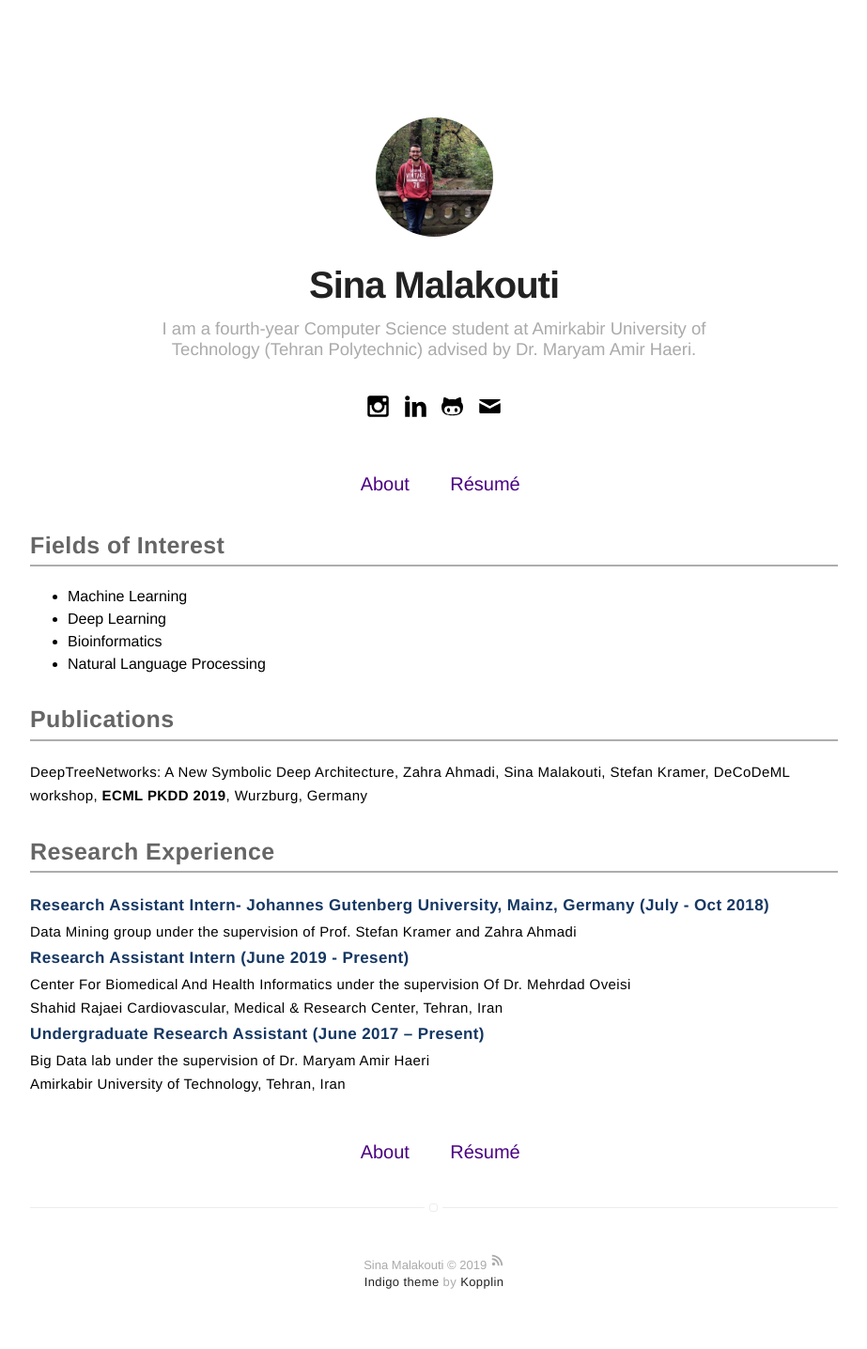
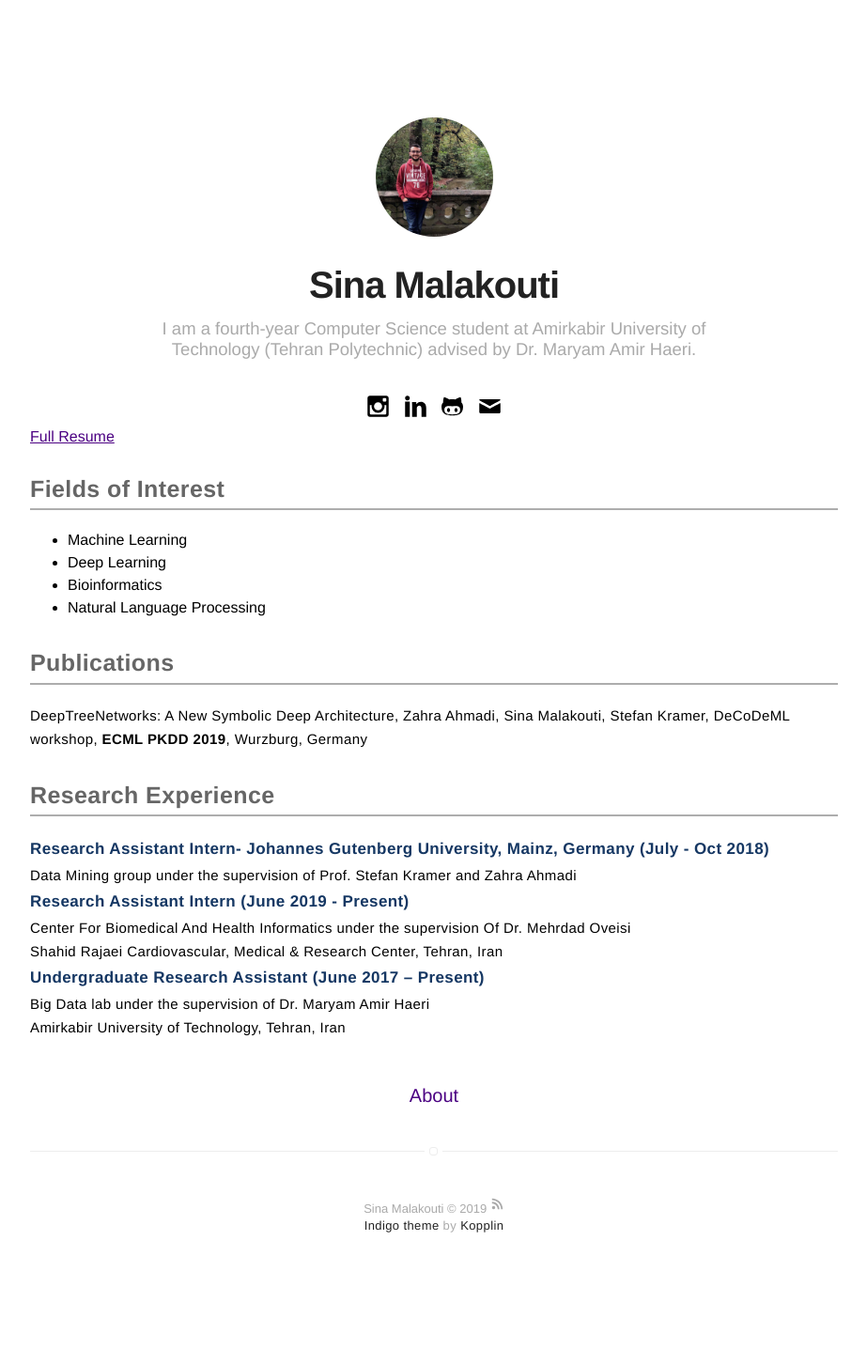
Before and after one commit to sinamalakouti/sinamalakouti.github.io, a Jekyll site: the page built from index.html, in a window 1280 px wide. Shown: the whole page at 94% size, without its empty margins (178-1101 px from the left). Built offline with Jekyll 4.4.1, drawn with Linux system fonts in a browser that asks for light colours; after the commit the page ends 1376 px from its top, so only the background shows below that.

Commit message:
first page changed

```diff
--- a/_config.yml
+++ b/_config.yml
@@ -12,7 +12,7 @@ picture: assets/images/profile-alumnimeetup2018.jpg
 
 # If you want to include your resume, set to true
 # and specify source (external or local).
-resume: true
+resume: false
 resume-external: false
 resume-url: assets/files/SinaMalakouti_Resume.pdf
 
--- a/_includes/header.html
+++ b/_includes/header.html
@@ -25,8 +25,7 @@
 <!-- including other folan -->
         {% include social-links.html %}
     </header>
-    {% include nav.html %}
-
+    <div><a href="assets/files/SinaMalakouti_Resume.pdf">Full Resume</a></div>
     <div>
         <p class="inf_header"> Fields of Interest</p>
         <ul class="list-horizontal" >
```
